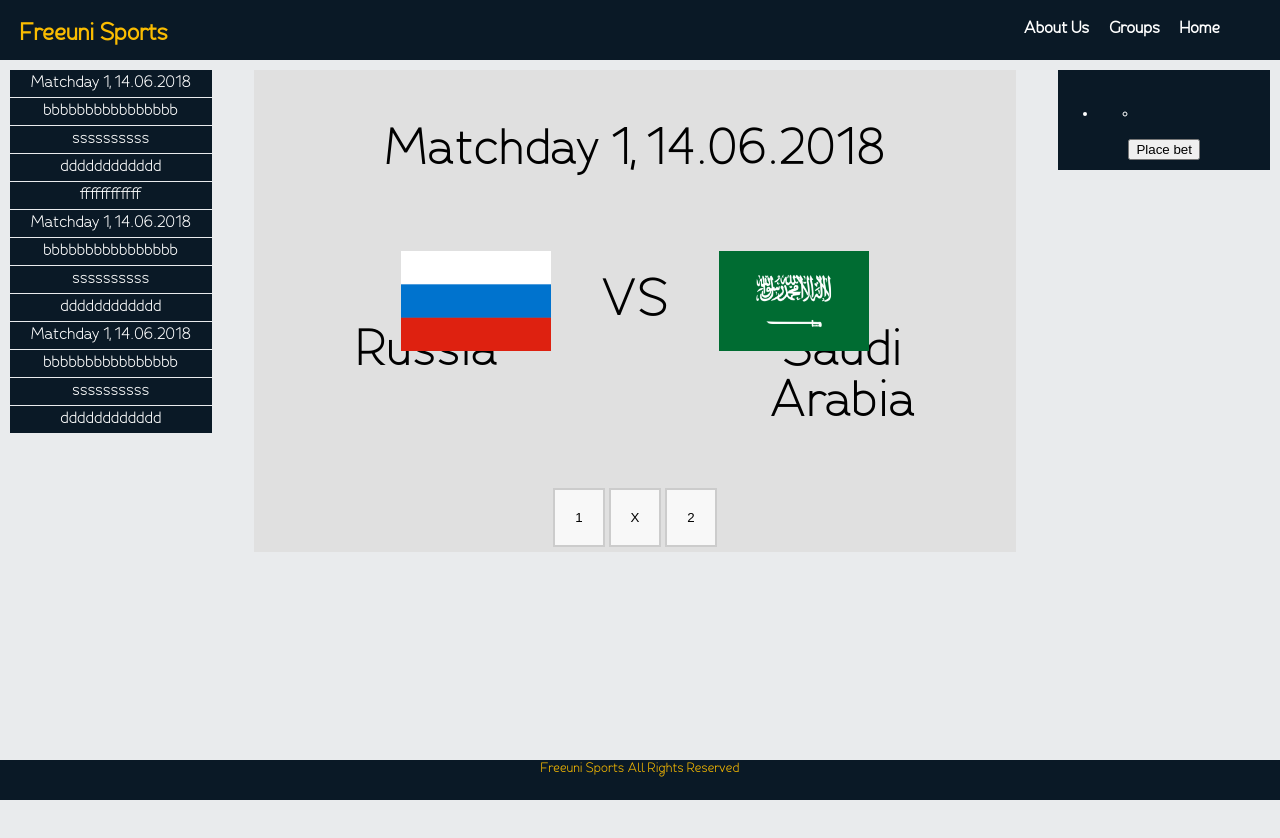
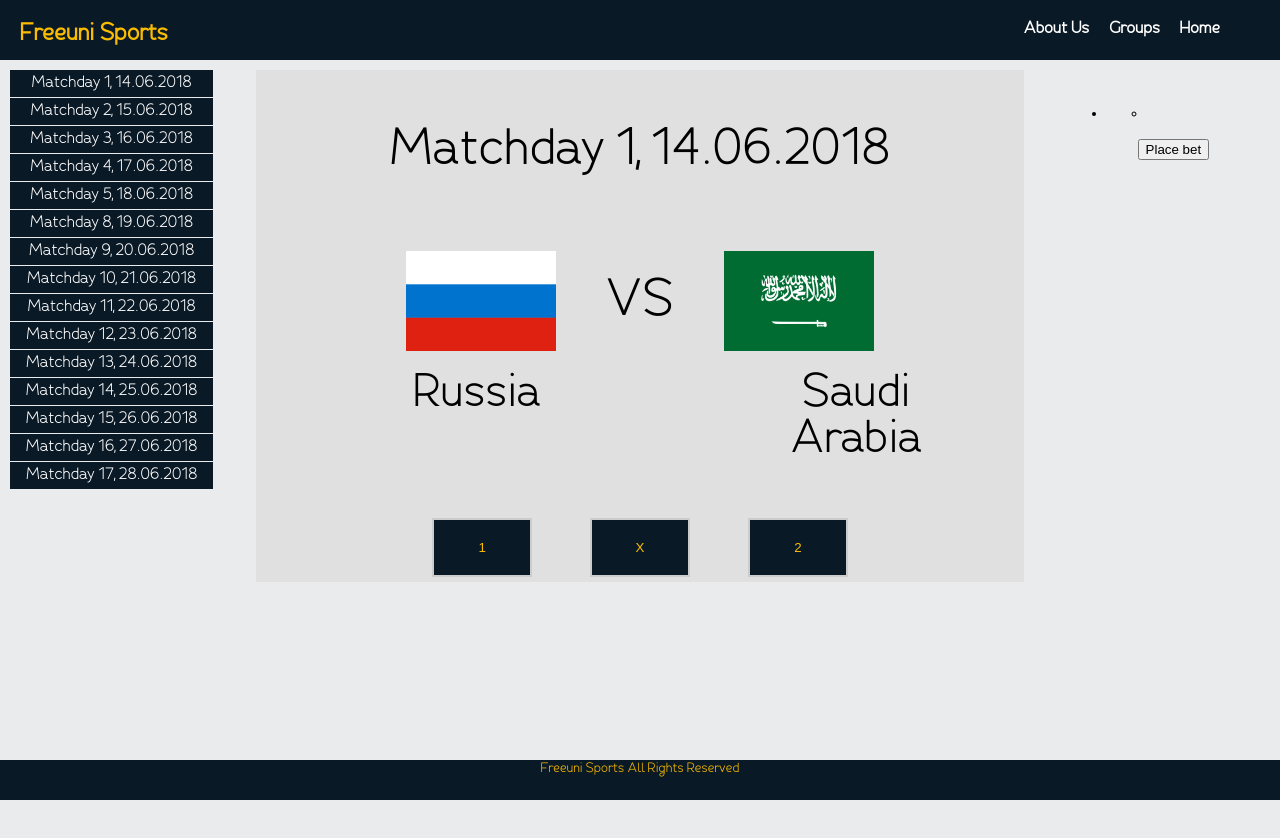
Before and after one commit to levanAmateur/Web_Final_Project, a website: page app/html/home.html in a window 1280 px wide. Drawn offline with Linux system fonts and the light colour scheme; files that its build step writes are made by us from their sources; files whose address does not match are found by name.

Commit message:
fixed id parsing error, added flags handler

```diff
--- a/app/html/home.html
+++ b/app/html/home.html
@@ -36,17 +36,19 @@
 				<div class="info">
 					<div class="player">
 						<img class="player1-logo" src="../images/russia.png" style="float: right;">
-						<p class ="player1-name">Russia</p>
+						<p class ="player1-name" style="float: right; margin-right: 15px">Russia</p>
 					</div>
 					<p>VS</p>
 					<div class="player">
 						<img class="player2-logo" src="../images/saudiarabia.png" style="float: left">
-						<p class ="player2-name">Saudi Arabia</p>
+						<p class ="player2-name" style="float: left; margin-left: 15px">Saudi Arabia</p>
 					</div>
 				</div>
-				<button id="place1">1</button>
-				<button id="placeX">X</button>
-				<button id="place2">2</button>
+				<div class="buttons">
+					<button id="place1">1</button>
+					<button id="placeX">X</button>
+					<button id="place2">2</button>
+				</div>
 			</div>
 		</div>
 		<div class="bets">
--- a/app/public/css/styles.css
+++ b/app/public/css/styles.css
@@ -118,7 +118,7 @@ div {
     float: left;
 }
 
-.bets{
+.border-top-style: {
     background-color: #0a1926;
     color: white;
     height: 100px;
@@ -191,6 +191,10 @@ div {
     margin: 0 50px 0 50px;
 }
 
+.player p {
+    font-size: 45px;
+}
+
 .player img {
     width: 150px;
     height: 100px;
@@ -199,10 +203,15 @@ div {
 }
 
 .matchday button {
+    width: 100px;
     padding: 20px;
     cursor: pointer;
     background-color: #f8f8f8;
     border: 2px solid #ccc;
+    margin-right: 27px;
+    margin-left: 27px;
+    background-color: #0a1926;
+    color: #fabc01;
 }
 
 table {
@@ -249,10 +258,10 @@ input[type=submit] {
     margin: 4px 2px;
     cursor: pointer;
 }
-
+/*
 .date, .b, .game{
     pointer-events: none;
-}
+}*/
 
 @font-face {
     font-family: Fibon;
--- a/app/public/js/data.js
+++ b/app/public/js/data.js
@@ -1,94 +1,193 @@
 var Games = [
 	{
 		date : "Matchday 1, 14.06.2018",
-		p1name : "Russia",
-		p2name : "Saudi Arabia",
-		img1 : "https://talksport.com/wp-content/uploads/sites/5/2018/06/russia_1.png?strip=all&quality=100&w=960",
-		img2 : "https://talksport.com/wp-content/uploads/sites/5/2018/06/saudiarabia.png?strip=all&quality=100&w=960"
+		gamesArr : [{p1name : "Russia",	p2name : "Saudi Arabia"}]
  	},
  	{
-		date : "bbbbbbbbbbbbbbbb",
-		p1name : "Germany",
-		p2name : "Saudi",
-		img1 : "https://talksport.com/wp-content/uploads/sites/5/2018/06/england_0.png?strip=all&quality=100&w=960",
-		img2 : "https://talksport.com/wp-content/uploads/sites/5/2018/06/saudiarabia.png?strip=all&quality=100&w=960"
+		date : "Matchday 2, 15.06.2018",
+		gamesArr : [{p1name : "Egypt",	p2name : "Uruguay"}, {p1name : "Morocco", p2name : "Iran"}, {p1name : "Portugal", p2name : "Spain"}]
  	},
  	{
-		date : "ssssssssss",
-		p1name : "France",
-		p2name : "Arabia",
-		img1 : "https://talksport.com/wp-content/uploads/sites/5/2018/06/russia_1.png?strip=all&quality=100&w=960",
-		img2 : "https://talksport.com/wp-content/uploads/sites/5/2018/06/saudiarabia.png?strip=all&quality=100&w=960"
+		date : "Matchday 3, 16.06.2018",
+		gamesArr : [{p1name : "France",	p2name : "Australia"}, {p1name : "Argentina", p2name : "Iceland"}, {p1name : "Peru", p2name : "Denmark"}, {p1name : "Croatia", p2name : "Nigeria"}]
  	},
  	{
-		date : "dddddddddddd",
-		p1name : "England",
-		p2name : "Armenia",
-		img1 : "https://talksport.com/wp-content/uploads/sites/5/2018/06/russia_1.png?strip=all&quality=100&w=960",
-		img2 : "https://talksport.com/wp-content/uploads/sites/5/2018/06/saudiarabia.png?strip=all&quality=100&w=960"
+		date : "Matchday 4, 17.06.2018",
+		gamesArr : [{p1name : "Costa Rica",	p2name : "Serbia"}, {p1name : "Germany", p2name : "Mexico"}, {p1name : "Brazil", p2name : "Switzerland"}]
  	},
  	{
-		date : "ffffffffffff",
-		p1name : "Georgia",
-		p2name : "Batumi",
-		img1 : "https://talksport.com/wp-content/uploads/sites/5/2018/06/russia_1.png?strip=all&quality=100&w=960",
-		img2 : "https://talksport.com/wp-content/uploads/sites/5/2018/06/saudiarabia.png?strip=all&quality=100&w=960"
- 	},
- 		{
-		date : "Matchday 1, 14.06.2018",
-		p1name : "Russia",
-		p2name : "Saudi Arabia",
-		img1 : "https://talksport.com/wp-content/uploads/sites/5/2018/06/russia_1.png?strip=all&quality=100&w=960",
-		img2 : "https://talksport.com/wp-content/uploads/sites/5/2018/06/saudiarabia.png?strip=all&quality=100&w=960"
+		date : "Matchday 5, 18.06.2018",
+		gamesArr : [{p1name : "Sweden",	p2name : "South Korea"}, {p1name : "Belgium", p2name : "Panama"}, {p1name : "Tunisia", p2name : "England"}]
  	},
  	{
-		date : "bbbbbbbbbbbbbbbb",
-		p1name : "Germany",
-		p2name : "Saudi",
-		img1 : "https://talksport.com/wp-content/uploads/sites/5/2018/06/england_0.png?strip=all&quality=100&w=960",
-		img2 : "https://talksport.com/wp-content/uploads/sites/5/2018/06/saudiarabia.png?strip=all&quality=100&w=960"
+		date : "Matchday 8, 19.06.2018",
+		gamesArr : [{p1name : "Colombia",	p2name : "Japan"}, {p1name : "Poland", p2name : "Senegal"}, {p1name : "Russia", p2name : "Egypt"}]
  	},
  	{
-		date : "ssssssssss",
-		p1name : "France",
-		p2name : "Arabia",
-		img1 : "https://talksport.com/wp-content/uploads/sites/5/2018/06/russia_1.png?strip=all&quality=100&w=960",
-		img2 : "https://talksport.com/wp-content/uploads/sites/5/2018/06/saudiarabia.png?strip=all&quality=100&w=960"
+		date : "Matchday 9, 20.06.2018",
+		gamesArr : [{p1name : "Portugal",	p2name : "Morocco"}, {p1name : "Uruguay", p2name : "Saudi Arabia"}, {p1name : "Iran", p2name : "Spain"}]
  	},
  	{
-		date : "dddddddddddd",
-		p1name : "England",
-		p2name : "Armenia",
-		img1 : "https://talksport.com/wp-content/uploads/sites/5/2018/06/russia_1.png?strip=all&quality=100&w=960",
-		img2 : "https://talksport.com/wp-content/uploads/sites/5/2018/06/saudiarabia.png?strip=all&quality=100&w=960"
- 	},
- 		{
-		date : "Matchday 1, 14.06.2018",
-		p1name : "Russia",
-		p2name : "Saudi Arabia",
-		img1 : "https://talksport.com/wp-content/uploads/sites/5/2018/06/russia_1.png?strip=all&quality=100&w=960",
-		img2 : "https://talksport.com/wp-content/uploads/sites/5/2018/06/saudiarabia.png?strip=all&quality=100&w=960"
+		date : "Matchday 10, 21.06.2018",
+		gamesArr : [{p1name : "Denmark",	p2name : "Australia"}, {p1name : "France", p2name : "Peru"}, {p1name : "Argentina", p2name : "Croatia"}]
  	},
  	{
-		date : "bbbbbbbbbbbbbbbb",
-		p1name : "Germany",
-		p2name : "Saudi",
-		img1 : "https://talksport.com/wp-content/uploads/sites/5/2018/06/england_0.png?strip=all&quality=100&w=960",
-		img2 : "https://talksport.com/wp-content/uploads/sites/5/2018/06/saudiarabia.png?strip=all&quality=100&w=960"
+		date : "Matchday 11, 22.06.2018",
+		gamesArr : [{p1name : "Brazil",	p2name : "Costa Rica"}, {p1name : "Nigeria", p2name : "Iceland"}, {p1name : "Serbia", p2name : "Switzerland"}]
  	},
  	{
-		date : "ssssssssss",
-		p1name : "France",
-		p2name : "Arabia",
-		img1 : "https://talksport.com/wp-content/uploads/sites/5/2018/06/russia_1.png?strip=all&quality=100&w=960",
-		img2 : "https://talksport.com/wp-content/uploads/sites/5/2018/06/saudiarabia.png?strip=all&quality=100&w=960"
+		date : "Matchday 12, 23.06.2018",
+		gamesArr : [{p1name : "Belgium",	p2name : "Tunisia"}, {p1name : "South Korea", p2name : "Mexico"}, {p1name : "Germany", p2name : "Sweden"}]
  	},
  	{
-		date : "dddddddddddd",
-		p1name : "England",
-		p2name : "Armenia",
-		img1 : "https://talksport.com/wp-content/uploads/sites/5/2018/06/russia_1.png?strip=all&quality=100&w=960",
-		img2 : "https://talksport.com/wp-content/uploads/sites/5/2018/06/saudiarabia.png?strip=all&quality=100&w=960"
+		date : "Matchday 13, 24.06.2018",
+		gamesArr : [{p1name : "England",	p2name : "Panama"}, {p1name : "Japan", p2name : "Senegal"}, {p1name : "Poland", p2name : "Colombia"}]
+ 	},
+ 	{
+		date : "Matchday 14, 25.06.2018",
+		gamesArr : [{p1name : "Saudi Arabia",	p2name : "Egypt"}, {p1name : "Uruguay", p2name : "Russia"}, {p1name : "Iran", p2name : "Portugal"}, {p1name : "Spain", p2name : "Morocco"}]
+ 	},
+ 	{
+		date : "Matchday 15, 26.06.2018",
+		gamesArr : [{p1name : "Australia",	p2name : "Peru"}, {p1name : "Denmark", p2name : "France"}, {p1name : "Nigeria", p2name : "Argentina"}, {p1name : "Iceland", p2name : "Croatia"}]
+ 	},
+ 	{
+		date : "Matchday 16, 27.06.2018",
+		gamesArr : [{p1name : "Mexico",	p2name : "Sweden"}, {p1name : "South Korea", p2name : "Germany"}, {p1name : "Switzerland", p2name : "Costa Rica"}, {p1name : "Serbia", p2name : "Brazil"}]
+ 	},
+ 	{
+		date : "Matchday 17, 28.06.2018",
+		gamesArr : [{p1name : "Senegal",	p2name : "Colombia"}, {p1name : "Japan", p2name : "Poland"}, {p1name : "England", p2name : "Belgium"}, {p1name : "Panama", p2name : "Tunisia"}]
  	}
+]
 
+var Flags = [
+	{
+		name : "Mexico",
+		img : "https://talksport.com/wp-content/uploads/sites/5/2018/06/mexico.png?strip=all&quality=100&w=960"
+ 	},
+ 	{
+		name : "Sweden",
+		img : "https://talksport.com/wp-content/uploads/sites/5/2018/06/sweden.png?strip=all&quality=100&w=960"
+ 	},
+ 	{
+ 		name : "Poland",
+		img : "https://talksport.com/wp-content/uploads/sites/5/2018/06/poland_0.png?strip=all&quality=100&w=960"
+ 	},
+ 	{
+ 		name : "Australia",
+		img : "https://talksport.com/wp-content/uploads/sites/5/2018/06/australia.png?strip=all&quality=100&w=960"
+ 	},
+ 	{
+ 		name : "Argentina",
+		img : "https://talksport.com/wp-content/uploads/sites/5/2018/06/argentina_0.png?strip=all&quality=100&w=960"
+ 	},
+ 	{
+ 		name : "Uruguay",
+		img : "https://talksport.com/wp-content/uploads/sites/5/2018/06/uruguay.png?strip=all&quality=100&w=960"
+ 	},
+ 	{
+ 		name : "Japan",
+		img : "https://talksport.com/wp-content/uploads/sites/5/2018/06/japan.png?strip=all&quality=100&w=960"
+ 	},
+ 	{
+ 		name : "Morocco",
+		img : "https://talksport.com/wp-content/uploads/sites/5/2018/06/morocco.png?strip=all&quality=100&w=960"
+ 	},
+ 	{
+ 		name : "Saudi Arabia",
+		img : "https://talksport.com/wp-content/uploads/sites/5/2018/06/saudiarabia.png?strip=all&quality=100&w=960"
+ 	},
+ 	{
+ 		name : "Colombia",
+		img : "https://talksport.com/wp-content/uploads/sites/5/2018/06/colombia.png?strip=all&quality=100&w=960"
+ 	},
+ 	{
+ 		name : "England",
+		img : "https://talksport.com/wp-content/uploads/sites/5/2018/06/england_0.png?strip=all&quality=100&w=960"
+ 	},
+ 	{
+ 		name : "Denmark",
+		img : "https://talksport.com/wp-content/uploads/sites/5/2018/06/denmark.png?strip=all&quality=100&w=960"
+ 	},
+ 	{
+ 		name : "Switzerland",
+		img : "https://talksport.com/wp-content/uploads/sites/5/2018/06/switzerland.png?strip=all&quality=100&w=960"
+ 	},
+ 	{
+ 		name : "France",
+		img : "https://talksport.com/wp-content/uploads/sites/5/2018/06/france.png?strip=all&quality=100&w=960"
+ 	},
+ 	{
+ 		name : "Belgium",
+		img : "https://talksport.com/wp-content/uploads/sites/5/2018/06/belgium.png?strip=all&quality=100&w=960"
+ 	},
+ 	{
+ 		name : "Nigeria",
+		img : "https://talksport.com/wp-content/uploads/sites/5/2018/06/nigeria.png?strip=all&quality=100&w=960"
+ 	},
+ 	{
+ 		name : "Russia",
+		img : "https://talksport.com/wp-content/uploads/sites/5/2018/06/russia_1.png?strip=all&quality=100&w=960"
+ 	},
+ 	{
+		name : "Tunisia",
+		img : "https://talksport.com/wp-content/uploads/sites/5/2018/06/800px-flag_of_tunisia.png?strip=all&quality=100&w=800"
+ 	},
+ 	{
+		name : "Portugal",
+		img : "https://talksport.com/wp-content/uploads/sites/5/2018/06/portugal.png?strip=all&quality=100&w=960"
+ 	},
+ 	{
+ 		name : "Spain",
+		img : "https://talksport.com/wp-content/uploads/sites/5/2018/06/spain.png?strip=all&quality=100&w=960"
+ 	},
+ 	{
+ 		name : "Serbia",
+		img : "https://talksport.com/wp-content/uploads/sites/5/2018/06/serbia.png?strip=all&quality=100&w=960"
+ 	},
+ 	{
+ 		name : "Iran",
+		img : "https://talksport.com/wp-content/uploads/sites/5/2018/06/iran.png?strip=all&quality=100&w=960"
+ 	},
+ 	{
+ 		name : "Costa Rica",
+		img : "https://talksport.com/wp-content/uploads/sites/5/2018/06/costarica.png?strip=all&quality=100&w=960"
+ 	},
+ 	{
+ 		name : "Egypt",
+		img : "https://talksport.com/wp-content/uploads/sites/5/2018/06/egypt.png?strip=all&quality=100&w=960"
+ 	},
+ 	{
+ 		name : "Croatia",
+		img : "https://talksport.com/wp-content/uploads/sites/5/2018/06/croatia.png?strip=all&quality=100&w=960"
+ 	},
+ 	{
+ 		name : "Senegal",
+		img : "https://talksport.com/wp-content/uploads/sites/5/2018/06/senegal.png?strip=all&quality=100&w=960"
+ 	},
+ 	{
+ 		name : "Germany",
+		img : "https://talksport.com/wp-content/uploads/sites/5/2018/06/germany.png?strip=all&quality=100&w=960"
+ 	},
+ 	{
+ 		name : "Iceland",
+		img : "https://talksport.com/wp-content/uploads/sites/5/2018/06/iceland.png?strip=all&quality=100&w=960"
+ 	},
+ 	{
+ 		name : "South Korea",
+		img : "https://talksport.com/wp-content/uploads/sites/5/2018/06/southkorea.png?strip=all&quality=100&w=960"
+ 	},
+ 	{
+ 		name : "Panama",
+		img : "https://talksport.com/wp-content/uploads/sites/5/2018/06/panama.png?strip=all&quality=100&w=960"
+ 	},
+ 	{
+ 		name : "Peru",
+		img : "https://talksport.com/wp-content/uploads/sites/5/2018/06/peru.png?strip=all&quality=100&w=960"
+ 	},
+ 	{
+ 		name : "Brazil",
+		img : "https://talksport.com/wp-content/uploads/sites/5/2018/06/brazil_0.png?strip=all&quality=100&w=960"
+ 	},
 ]
--- a/app/public/js/home.js
+++ b/app/public/js/home.js
@@ -3,41 +3,73 @@ var matchInfo = document.querySelector('.middle');
 var sidebarCont = document.querySelector('.a');
 var gameBar = sidebarCont.querySelector('.c');
 gameBar.querySelector('.date').innerHTML = Games[0].date;
-gameBar.querySelector('.game').innerHTML = Games[0].p1name + " - " + Games[0].p2name;
+//gameBar.querySelector('.game').innerHTML = Games[0].p1name + " - " + Games[0].p2name;
 gameBar.id = "gameBar-0";
+
+
+function gamesList(){
+	clone(Games[0], 0);
+	Games.forEach(function(elem, i){
+		if(i != 0){
+			clone(elem, i);
+		}else
+			return;
+	})
+	sidebarCont.removeChild(sidebarCont.childNodes[1]);
+}
+
+function clone(elem, i){
+	var clone = gameBar.cloneNode(true);
+	clone.querySelector('.date').innerHTML = elem.date;
+
+	var gamesArr = elem.gamesArr;
+	var b_game_ul = clone.querySelector('.b');
+	var b_game = b_game_ul.querySelector('.game');
+
+	b_game.innerHTML = gamesArr[0].p1name + " - " + gamesArr[0].p2name;
+	b_game.id = "gameBar-"+i+"+0";
+
+	for(var k = 1; k < gamesArr.length; k++){
+
+		var b_game_clone = b_game.cloneNode(true);
+		b_game_clone.innerHTML = gamesArr[k].p1name + " - " + gamesArr[k].p2name;
+		b_game_clone.id = "gameBar-"+i+"+"+k;
+		b_game_ul.appendChild(b_game_clone);
+	}
+
+	//clone.querySelector('.game').innerHTML = elem.p1name + " - " + elem.p2name;
+	clone.id = "gameBar-"+i;
+	sidebarCont.appendChild(clone);
+}
 
 function listeners(){
 	for(var i = 0; i<Games.length; i++){
-		var x = document.getElementById("gameBar-"+i);
-		x.addEventListener("click", function(e){
-			var idstr = e.target.id;
-			var ididx = idstr.indexOf("-");
-			var id = idstr.substring(ididx+1);
-			var gameObj = Games[id];
-			matchInfo.querySelector('.date').innerHTML = gameObj.date;
-			matchInfo.querySelector('.player1-name').innerHTML = gameObj.p1name;
-			matchInfo.querySelector('.player2-name').innerHTML = gameObj.p2name;
-			matchInfo.querySelector('.player1-logo').src = gameObj.img1;
-			matchInfo.querySelector('.player2-logo').src = gameObj.img2;
-		});
+		var gameObj = Games[i];
+		for(var k = 0; k<Games[i].gamesArr.length; k++){
+			var x = document.getElementById("gameBar-"+i+"+"+k);
+			x.addEventListener("click", function(e){
+				var i_str = e.target.id;
+				var i_idx = i_str.indexOf("-");
+
+				var k_idx = i_str.indexOf("+");
+				var k_ = i_str.substring(k_idx+1);
+				var i_ = i_str.substring(i_idx+1, k_idx);
+				var gamesArr = Games[i_].gamesArr[k_];
+
+				matchInfo.querySelector('.date').innerHTML = Games[i_].date;
+				matchInfo.querySelector('.player1-name').innerHTML = gamesArr.p1name;
+				matchInfo.querySelector('.player2-name').innerHTML = gamesArr.p2name;
+
+				var res1 = Flags.filter(flag => flag.name == gamesArr.p1name);
+				var res2 = Flags.filter(flag => flag.name == gamesArr.p2name);
+
+				matchInfo.querySelector('.player1-logo').src = res1[0].img;
+				matchInfo.querySelector('.player2-logo').src = res2[0].img;
+			});
+
+		}
 	}
 }
 
-function gamesList(){
-	Games.forEach(function(elem, i){
-		if(i != 0){
-			var clone = gameBar.cloneNode(true);
-			clone.querySelector('.date').innerHTML = elem.date;
-			clone.querySelector('.game').innerHTML = elem.p1name + " - " + elem.p2name;
-			clone.id = "gameBar-"+i;
-			sidebarCont.appendChild(clone);
-		}else
-			return;
-	})
-}
-
-
-
-
 gamesList();
 listeners();
```
